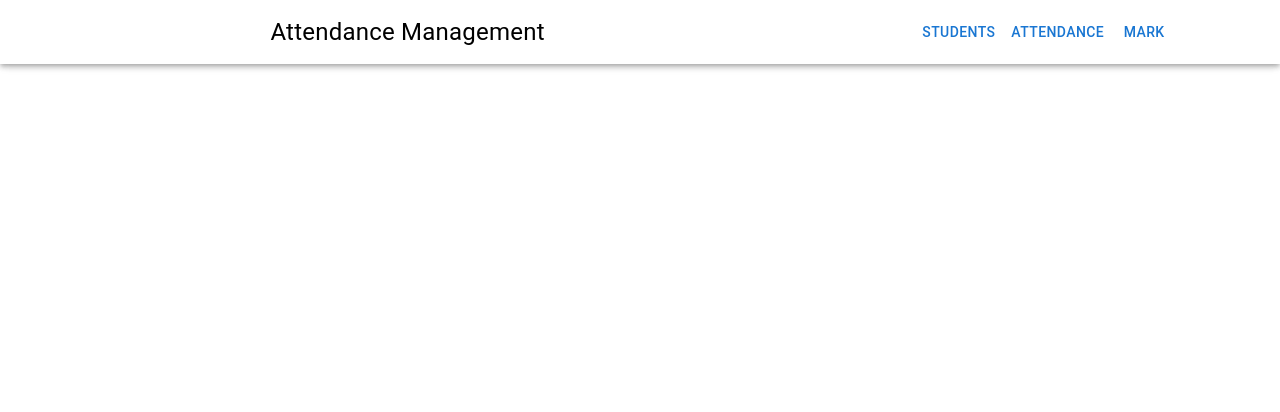
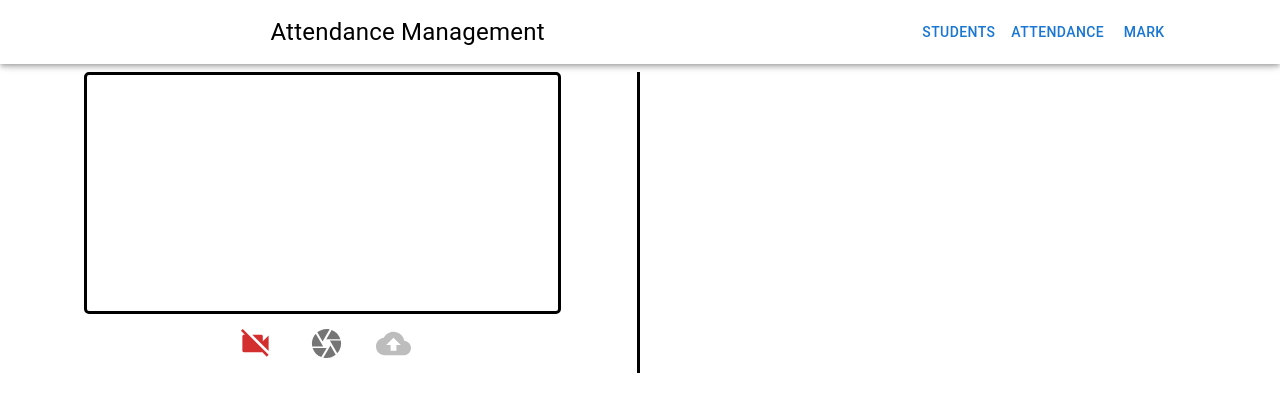
Before and after one commit to devnev39/attendance-extended-front, a React (Vite) app: page /mark in a window 1280 px wide. Shown: the top 412 px of the page. Built offline with nearby package versions, Linux system fonts and the light colour scheme.

Commit message:
mark service cm1

```diff
--- a/src/main.jsx
+++ b/src/main.jsx
@@ -7,10 +7,17 @@ import { BrowserRouter } from 'react-router-dom'
 import Students from './pages/Students/Students.jsx'
 import Attendance from "./pages/Attendance/Attendance.jsx";
 import Mark from "./pages/Mark/Mark.jsx";
-import { Box } from '@mui/material'
+import { Box, ThemeProvider, createTheme } from '@mui/material'
+
+const darkTheme = createTheme({
+  palette: {
+    mode: "light",
+  },
+});
 
 ReactDOM.createRoot(document.getElementById('root')).render(
   <React.StrictMode>
+    <ThemeProvider theme={darkTheme}>
     <BrowserRouter>
     <Box>
       <App />
@@ -21,5 +28,6 @@ ReactDOM.createRoot(document.getElementById('root')).render(
       </Routes>
       </Box>
     </BrowserRouter>
+    </ThemeProvider>
   </React.StrictMode>,
 )
--- a/src/pages/Mark/Mark.jsx
+++ b/src/pages/Mark/Mark.jsx
@@ -1,9 +1,132 @@
-import { Toolbar } from "@mui/material";
+import { Alert, Box, Grid, IconButton, Snackbar, Toolbar } from "@mui/material";
+import VideocamIcon from '@mui/icons-material/Videocam';
+import VideocamOffIcon from '@mui/icons-material/VideocamOff';
+import CameraIcon from '@mui/icons-material/Camera';
+import CloudUploadIcon from '@mui/icons-material/CloudUpload';
+import { useEffect, useRef, useState } from "react";
+
+const b64toBlob = (b64Data, contentType='', sliceSize=512) => {
+    const byteCharacters = atob(b64Data);
+    const byteArrays = [];
+
+    for (let offset = 0; offset < byteCharacters.length; offset += sliceSize) {
+      const slice = byteCharacters.slice(offset, offset + sliceSize);
+
+      const byteNumbers = new Array(slice.length);
+      for (let i = 0; i < slice.length; i++) {
+        byteNumbers[i] = slice.charCodeAt(i);
+      }
+
+      const byteArray = new Uint8Array(byteNumbers);
+      byteArrays.push(byteArray);
+    }
+
+    const blob = new Blob(byteArrays, {type: contentType});
+    return blob;
+}
 
 const Mark = () => {
+    const videoH = "50%";
+    const videoW = "75%";
+
+    const [camOn, setCamOn] = useState(false);
+    const [videoSrcObj, setVideoSrcObj] = useState(null);
+
+    const [photoBlob, setPhotoBlob] = useState(null);
+
+    const vref = useRef();
+    const canvasRef = useRef();
+
+    const [alertOpen, setAlertOpen] = useState(false);
+    const [alertSeverity, setAlertSeverity] = useState(null);
+    const [alertMessage, setAlertMessage] = useState(null);
+
+    const handleAlertClose = (event, reason) => {
+        if (reason === 'clickaway') {
+          return;
+        }
+        setAlertOpen(false);
+    };
+
+    const setVideoStream = async () => {
+        const stream = await navigator.mediaDevices.getUserMedia({video: true});
+        setVideoSrcObj(stream);
+        vref.current.srcObject = stream;
+        setAlertMessage("Camera found !");
+        setAlertSeverity("info");
+        setAlertOpen(true);
+    }
+
+    const clickPhoto = () => {
+        if(!canvasRef.current) return;
+        if(!vref.current) return;
+        const ctx = canvasRef.current.getContext("2d");
+        ctx.drawImage(vref.current,0,0,canvasRef.current.width,canvasRef.current.height);
+        let image = canvasRef.current.toDataURL("image/jpeg");
+        const content_type = image.split(";")[0].split(":")[1];
+        const bs64 = image.split(";")[1].split(",")[1];
+        const blob = b64toBlob(bs64,content_type);
+        setPhotoBlob(blob);
+        setCamOn(false);
+    }
+
+    const uploadPhoto = () => {
+
+    }
+
+    useEffect(() => {
+        if(!camOn){
+            setVideoSrcObj(null);
+            if(vref.current){
+                vref.current.pause();
+                if(vref.current.srcObject) vref.current.srcObject.getTracks()[0].stop();
+            }
+            return;
+        }
+        if ('mediaDevices' in navigator && 'getUserMedia' in navigator.mediaDevices) {
+           setVideoStream();
+        }else{
+            setAlertMessage("No media devices found !");
+            setAlertSeverity("error");
+            setAlertOpen(true);
+        }
+    },[camOn]);
+
+
+    // useEffect(() => {
+
+    // },[camOn]);
+
     return (
         <>
         <Toolbar />
+        <Grid container gap={2}>
+            <Grid item xs={6} sx={{borderRight: "solid"}}>
+                <Box sx={{width: "100%",height: "auto", display: "flex", justifyContent: "center"}}>
+                    <video ref={vref} style={{"border": "solid", "borderRadius": "5px"}} autoPlay muted playsInline width={videoW} height={videoH}/>
+                    <canvas style={{"position": "absolute", "display": "none"}} width={videoW} height={videoH} ref={canvasRef} />
+                </Box>
+                <Box sx={{display: "flex", justifyContent: "center"}}>
+                    <IconButton onClick={() => setCamOn(!camOn)} size="large">
+                        {
+                            camOn ? <VideocamIcon color="success" fontSize="large"/> : <VideocamOffIcon color="error" fontSize="large" />
+                        }
+                    </IconButton>
+                    <IconButton onClick={clickPhoto} sx={{ml: "1rem"}}>
+                        <CameraIcon fontSize="large" />
+                    </IconButton>
+                    <IconButton disabled={!photoBlob && true} onClick={uploadPhoto} sx={{ml: "1rem"}}>
+                        <CloudUploadIcon fontSize="large" />
+                    </IconButton>
+                </Box>
+
+            </Grid>
+        </Grid>
+        <Snackbar sx={{display: "flex", justifyContent: "center", width: "100%"}} open={alertOpen} autoHideDuration={3000} onClose={handleAlertClose}>
+            <Alert onClose={handleAlertClose} severity={alertSeverity}>
+                {alertMessage}
+            </Alert>
+        </Snackbar>
         </>
     )
 }
```
